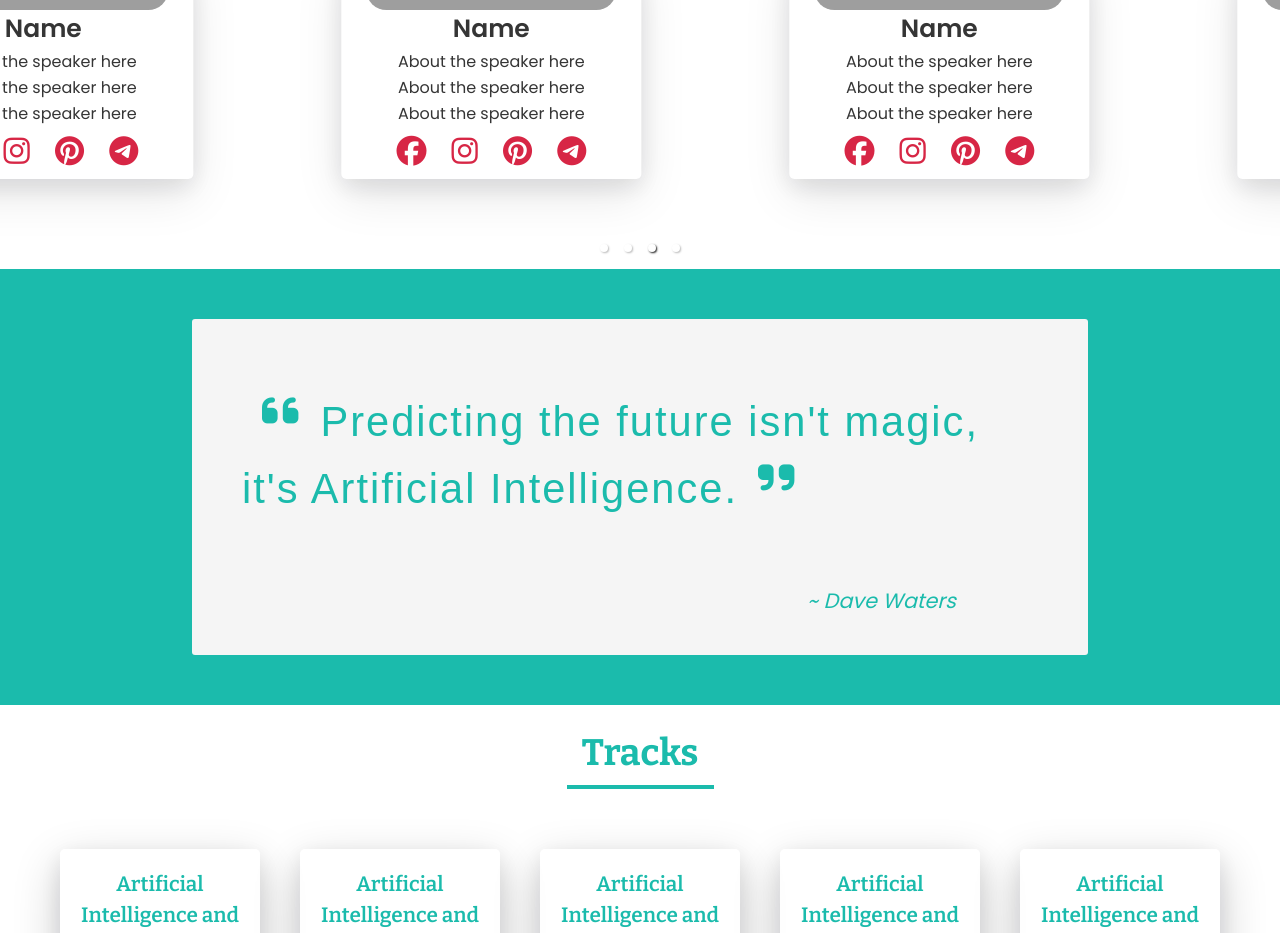
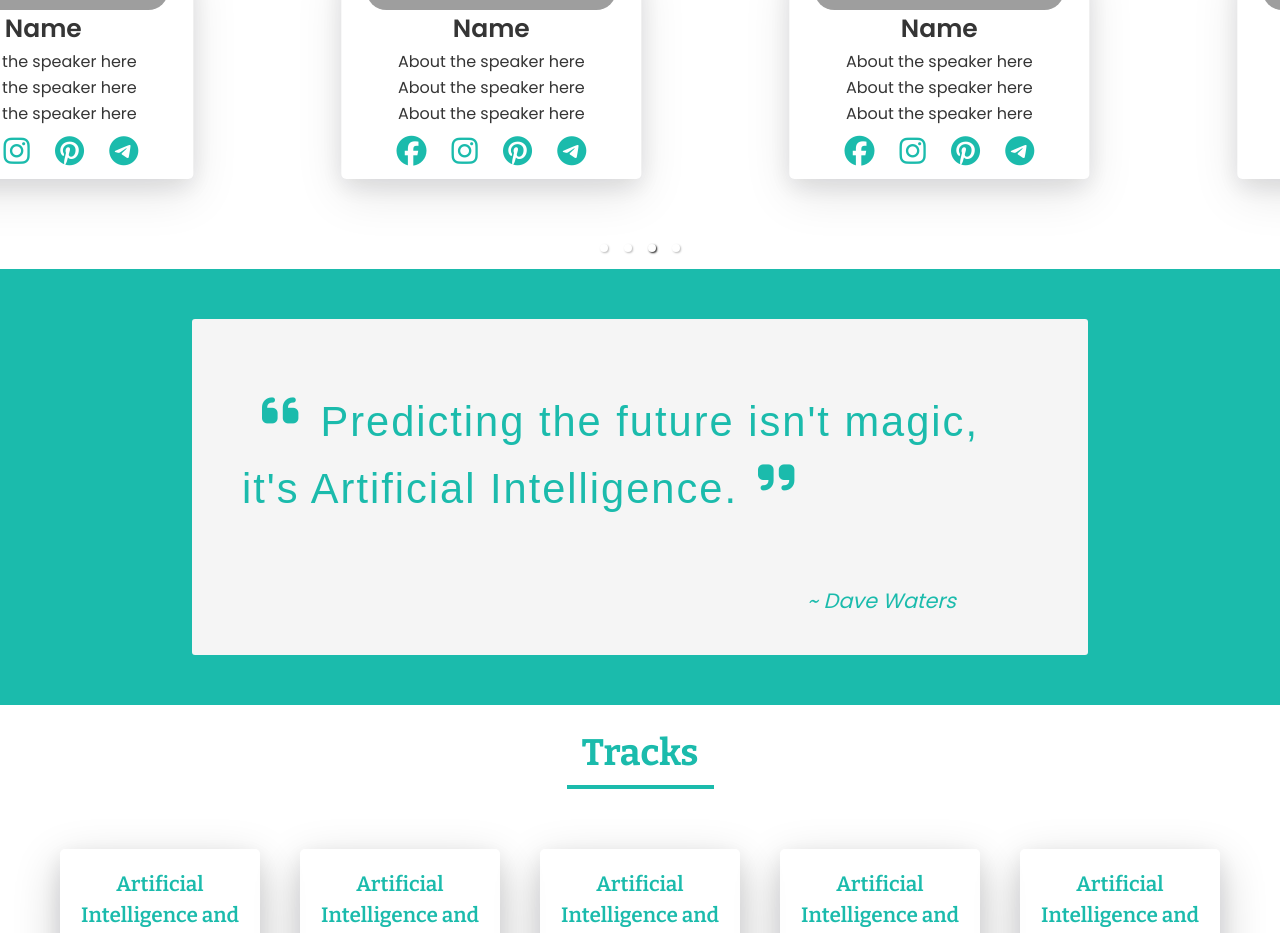
Before and after one commit to Zoyakhatry1/iconic_main, a React (Create React App) app: page / in a window 1280 px wide. Shown: the part 1620-2553 px from the top of the page. Built offline with nearby package versions, Linux system fonts and the light colour scheme; grey boxes are pictures that could not be loaded; a web font is replaced by a local one.

Commit message:
profilecardcolor

```diff
--- a/src/styles/Profilecard.css
+++ b/src/styles/Profilecard.css
@@ -71,7 +71,7 @@
 }
 
 .card-content .links i {
-  color: #d72645;
+  color: #1bbbac;
   font-size: 30px;
   border-radius: 20px;
   transition: all 0.3s ease;
```
